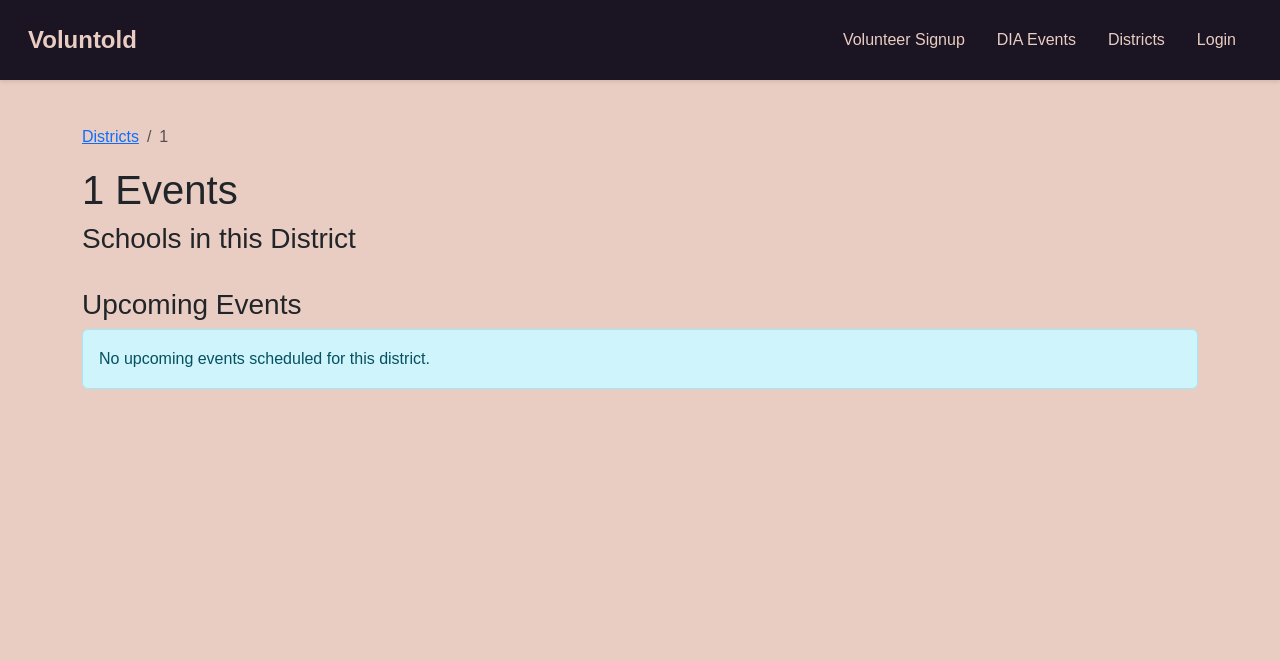
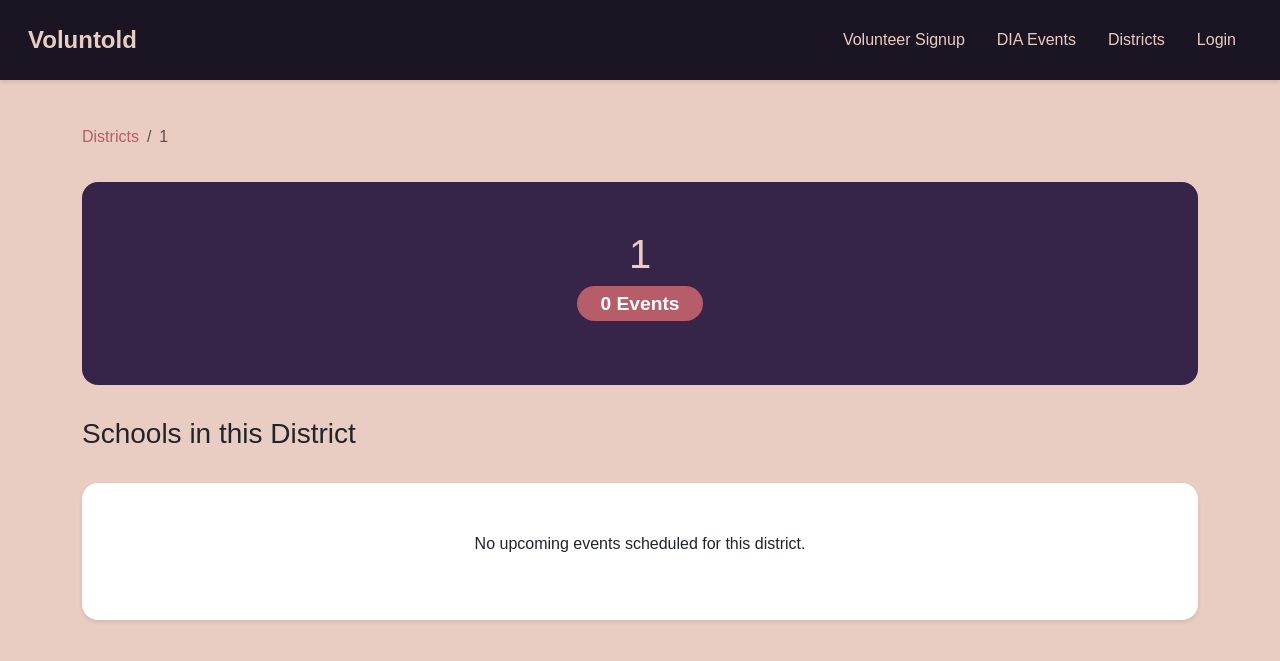
Before and after one commit to admiralorbiter/Voluntold, a Flask app: page /districts/1 in a window 1280 px wide. Shown: the top 661 px of the page. Run offline with Flask 3, Linux system fonts and the light colour scheme; data that the repository does not hold is empty.

Commit message:
working on style

```diff
--- a/routes/district.py
+++ b/routes/district.py
@@ -1,6 +1,7 @@
 from flask import Blueprint, render_template
 from models.school_mapping import SchoolMapping
 from models.upcoming_event import UpcomingEvent
+from models.event_district_mapping import EventDistrictMapping
 from sqlalchemy import distinct
 from models import db
 
@@ -13,24 +14,36 @@ def list_districts():
     districts = db.session.query(distinct(SchoolMapping.district)).order_by(SchoolMapping.district).all()
     districts = [d[0] for d in districts]  # Extract district names from tuples
 
-    return render_template('districts/districts.html', districts=districts)
+    # For each district, get the count of active events
+    district_data = []
+    for district in districts:
+        event_count = EventDistrictMapping.query.join(
+            UpcomingEvent,
+            EventDistrictMapping.event_id == UpcomingEvent.id
+        ).filter(
+            EventDistrictMapping.district == district,
+            UpcomingEvent.display_on_website == True
+        ).count()
+
+        district_data.append({
+            'name': district,
+            'event_count': event_count
+        })
+
+    return render_template('districts/districts.html', districts=district_data)
 
 @bp.route('/districts/<string:district_name>')
 def district_events(district_name):
     """Show events for a specific district"""
-    # Get all schools in the district
-    schools = SchoolMapping.query.filter_by(district=district_name).all()
-
-    # Get all events associated with these schools
-    events = []
-    for school in schools:
-        events.extend(school.events.filter_by(display_on_website=True).all())
-
-    # Remove duplicates and sort by date
-    events = list(set(events))
-    events.sort(key=lambda x: x.start_date)
+    # Get all events associated with this district that are displayed on website
+    events = UpcomingEvent.query.join(
+        EventDistrictMapping,
+        UpcomingEvent.id == EventDistrictMapping.event_id
+    ).filter(
+        EventDistrictMapping.district == district_name,
+        UpcomingEvent.display_on_website == True
+    ).order_by(UpcomingEvent.start_date).all()
 
     return render_template('districts/show.html',
                          district_name=district_name,
-                         schools=schools,
                          events=events)
--- a/templates/districts/show.html
+++ b/templates/districts/show.html
@@ -11,7 +11,12 @@
         </ol>
     </nav>
 
-    <h1>{{ district_name }} Events</h1>
+    <div class="hero-section">
+        <h1>{{ district_name }}</h1>
+        <p class="tagline">
+            <span class="badge">{{ events|length }} Event{{ 's' if events|length != 1 }}</span>
+        </p>
+    </div>
 
     <div class="schools-list mb-4">
         <h3>Schools in this District</h3>
@@ -28,31 +33,206 @@
         </div>
     </div>
 
-    <div class="events-list">
-        <h3>Upcoming Events</h3>
+    <div class="events-list mt-4">
         {% if events %}
+            <div class="events-grid">
             {% for event in events %}
-            <div class="card mb-3">
-                <div class="card-body">
-                    <h4 class="card-title">{{ event.name }}</h4>
-                    <p class="card-text">
-                        <i class="fas fa-calendar"></i> {{ event.date_and_time }}<br>
-                        <i class="fas fa-users"></i> Available Slots: {{ event.available_slots }}<br>
-                        <i class="fas fa-user-check"></i> Filled Slots: {{ event.filled_volunteer_jobs }}
-                    </p>
-                    {% if event.registration_link %}
-                    <a href="{{ event.registration_link }}" class="btn btn-primary" target="_blank">
-                        Register Now
-                    </a>
-                    {% endif %}
+                <div class="event-card">
+                    <div class="card-header">
+                        <h2>{{ event.name }}</h2>
+                        <span class="event-type">{{ event.event_type }}</span>
+                    </div>
+                    <div class="card-content">
+                        <div class="event-detail">
+                            <i class="fas fa-calendar-alt"></i>
+                            <span>{{ event.date_and_time }}</span>
+                        </div>
+                        <div class="event-detail">
+                            <i class="fas fa-users"></i>
+                            <span>Volunteers Needed: {{ event.available_slots }}</span>
+                        </div>
+                        <div class="event-detail">
+                            <i class="fas fa-user-check"></i>
+                            <span>Currently Filled: {{ event.filled_volunteer_jobs }}</span>
+                        </div>
+                        {% if event.note %}
+                        <div class="event-note">
+                            <i class="fas fa-info-circle"></i>
+                            {{ event.note }}
+                        </div>
+                        {% endif %}
+                    </div>
+                    <div class="card-footer">
+                        {% if event.registration_link %}
+                        <a href="{{ event.registration_link }}"
+                           class="register-btn"
+                           target="_blank">
+                            <i class="fas fa-external-link-alt me-2"></i>Register Now
+                        </a>
+                        {% else %}
+                        <button class="register-btn disabled" disabled>
+                            Registration Not Available
+                        </button>
+                        {% endif %}
+                    </div>
                 </div>
+            {% endfor %}
             </div>
-            {% endfor %}
         {% else %}
-            <div class="alert alert-info">
-                No upcoming events scheduled for this district.
+            <div class="no-events">
+                <i class="fas fa-calendar-times"></i>
+                <p>No upcoming events scheduled for this district.</p>
             </div>
         {% endif %}
     </div>
 </div>
+
+<style>
+.hero-section {
+    text-align: center;
+    padding: 3rem 2rem;
+    background-color: var(--dark-purple);
+    color: var(--pale-dogwood);
+    border-radius: 1rem;
+    margin-bottom: 2rem;
+}
+
+.hero-section .badge {
+    background-color: var(--redwood);
+    padding: 0.5rem 1.5rem;
+    font-size: 1.2rem;
+    border-radius: 2rem;
+}
+
+.events-grid {
+    display: grid;
+    grid-template-columns: repeat(auto-fit, minmax(350px, 1fr));
+    gap: 2rem;
+}
+
+.event-card {
+    background-color: white;
+    border-radius: 1rem;
+    box-shadow: 0 2px 4px rgba(0, 0, 0, 0.1);
+    transition: transform 0.3s ease, box-shadow 0.3s ease;
+    overflow: hidden;
+}
+
+.event-card:hover {
+    transform: translateY(-5px);
+    box-shadow: 0 4px 8px rgba(0, 0, 0, 0.2);
+}
+
+.card-header {
+    padding: 1.5rem;
+    background-color: var(--dark-purple);
+    color: var(--pale-dogwood);
+}
+
+.card-header h2 {
+    margin: 0;
+    font-size: 1.3rem;
+}
+
+.event-type {
+    display: inline-block;
+    padding: 0.25rem 0.75rem;
+    background-color: var(--redwood);
+    border-radius: 1rem;
+    font-size: 0.9rem;
+    margin-top: 0.5rem;
+}
+
+.card-content {
+    padding: 1.5rem;
+}
+
+.event-detail {
+    display: flex;
+    align-items: center;
+    gap: 0.75rem;
+    margin-bottom: 1rem;
+    color: var(--raisin-black);
+}
+
+.event-detail i {
+    color: var(--redwood);
+    width: 20px;
+}
+
+.event-note {
+    margin-top: 1rem;
+    padding: 1rem;
+    background-color: #fff9e6;
+    border-left: 3px solid var(--redwood);
+    border-radius: 0.25rem;
+}
+
+.card-footer {
+    padding: 1.5rem;
+    background-color: #f8f9fa;
+}
+
+.register-btn {
+    display: block;
+    width: 100%;
+    padding: 0.75rem;
+    text-align: center;
+    background-color: var(--redwood);
+    color: white;
+    text-decoration: none;
+    border-radius: 0.5rem;
+    border: none;
+    transition: background-color 0.3s ease;
+}
+
+.register-btn:hover:not(.disabled) {
+    background-color: var(--eggplant);
+    color: white;
+    text-decoration: none;
+}
+
+.register-btn.disabled {
+    background-color: #6c757d;
+    cursor: not-allowed;
+}
+
+.no-events {
+    text-align: center;
+    padding: 3rem;
+    background-color: white;
+    border-radius: 1rem;
+    box-shadow: 0 2px 4px rgba(0, 0, 0, 0.1);
+}
+
+.no-events i {
+    font-size: 3rem;
+    color: var(--redwood);
+    margin-bottom: 1rem;
+}
+
+.breadcrumb {
+    margin-bottom: 2rem;
+}
+
+.breadcrumb-item a {
+    color: var(--redwood);
+    text-decoration: none;
+}
+
+.breadcrumb-item a:hover {
+    color: var(--eggplant);
+    text-decoration: underline;
+}
+
+@media (max-width: 768px) {
+    .hero-section {
+        padding: 2rem 1rem;
+    }
+
+    .events-grid {
+        grid-template-columns: 1fr;
+    }
+}
+</style>
 {% endblock %}
```
Also changed, not shown: templates/districts/districts.html (+72 -9 lines).
